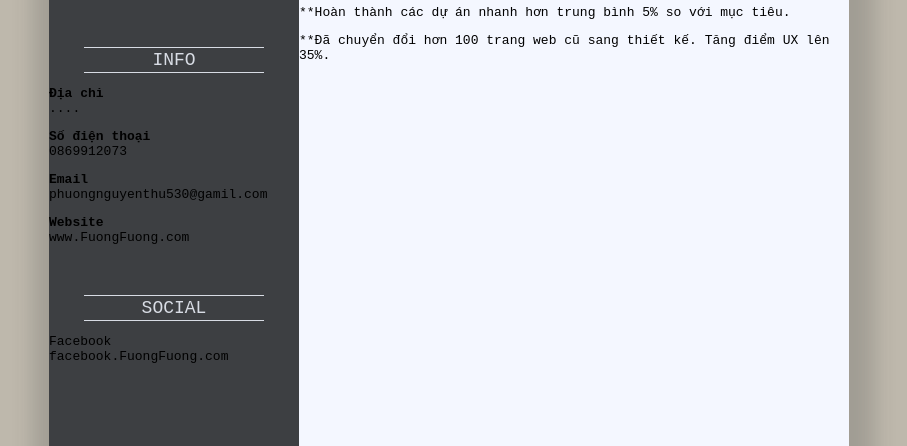
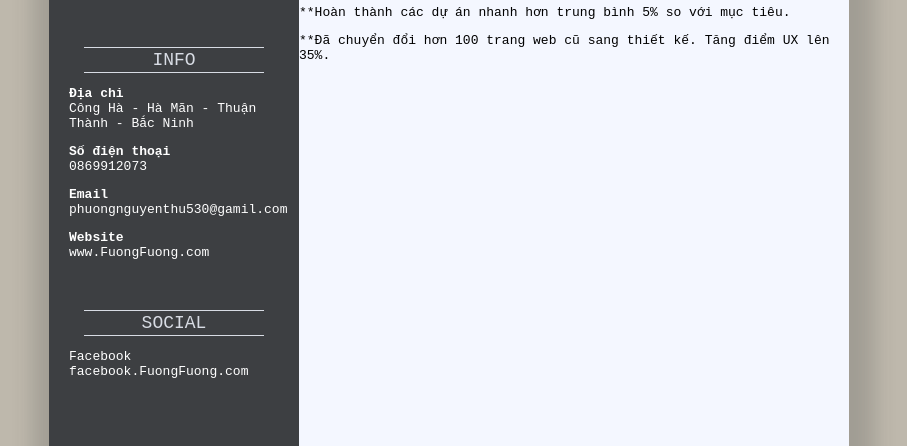
Before and after one commit to thuphuong1211/thuphuong1211.github.io, a plain HTML site: page index.html in a window 1280 px wide. Shown: the part 506-952 px from the top of the page, without its empty margins (191-1098 px from the left). Drawn offline with Linux system fonts and the light colour scheme.

Commit message:
Add files via upload

```diff
--- a/index.html
+++ b/index.html
@@ -147,14 +147,14 @@
 			<p class="n-p">Graphic & Web designer</p>
 			<div class="info">
 				<p class="heading">Info</p>
-				<p class="p1" ><span class="span1"><imghttps://cafebiz.cafebizcdn.vn/162123310254002176/2022/5/27/vietnam-anime-4-16536193074662125557755.jpg></span><strong>Địa chỉ</strong> <span><br>....</span></p>
-					<p class="p1"><strong>Số điện thoại</strong><span><br>0869912073</span></p>
-					<p class="p1"><strong>Email</strong><span><br>phuongnguyenthu530@gamil.com</span></p>
-					<p class="p1"><strong>Website</strong><span><br>www.FuongFuong.com</span></p>
+				<p class="p1" style="color: white; margin-left: 20px;" ><span class="span1"><imghttps://cafebiz.cafebizcdn.vn/162123310254002176/2022/5/27/vietnam-anime-4-16536193074662125557755.jpg></span><strong>Địa chỉ</strong> <span><br>Công Hà - Hà Mãn - Thuận Thành - Bắc Ninh</span></p>
+					<p class="p1" style="color: white; margin-left: 20px;"><strong>Số điện thoại</strong><span><br>0869912073</span></p>
+					<p class="p1" style="color: white; margin-left: 20px;"><strong>Email</strong><span><br>phuongnguyenthu530@gamil.com</span></p>
+					<p class="p1" style="color: white; margin-left: 20px;"><strong>Website</strong><span><br>www.FuongFuong.com</span></p>
 			</div>
 			<div class="info"></div>
 			<p class="heading">Social</p>
-			<p class="p1">Facebook<span><br>facebook.FuongFuong.com</span>
+			<p class="p1" style="color: white; margin-left: 20px;">Facebook<span><br>facebook.FuongFuong.com</span>
 	</div>
 	<div class="right-section">
 		<div class="right-heading">
```
